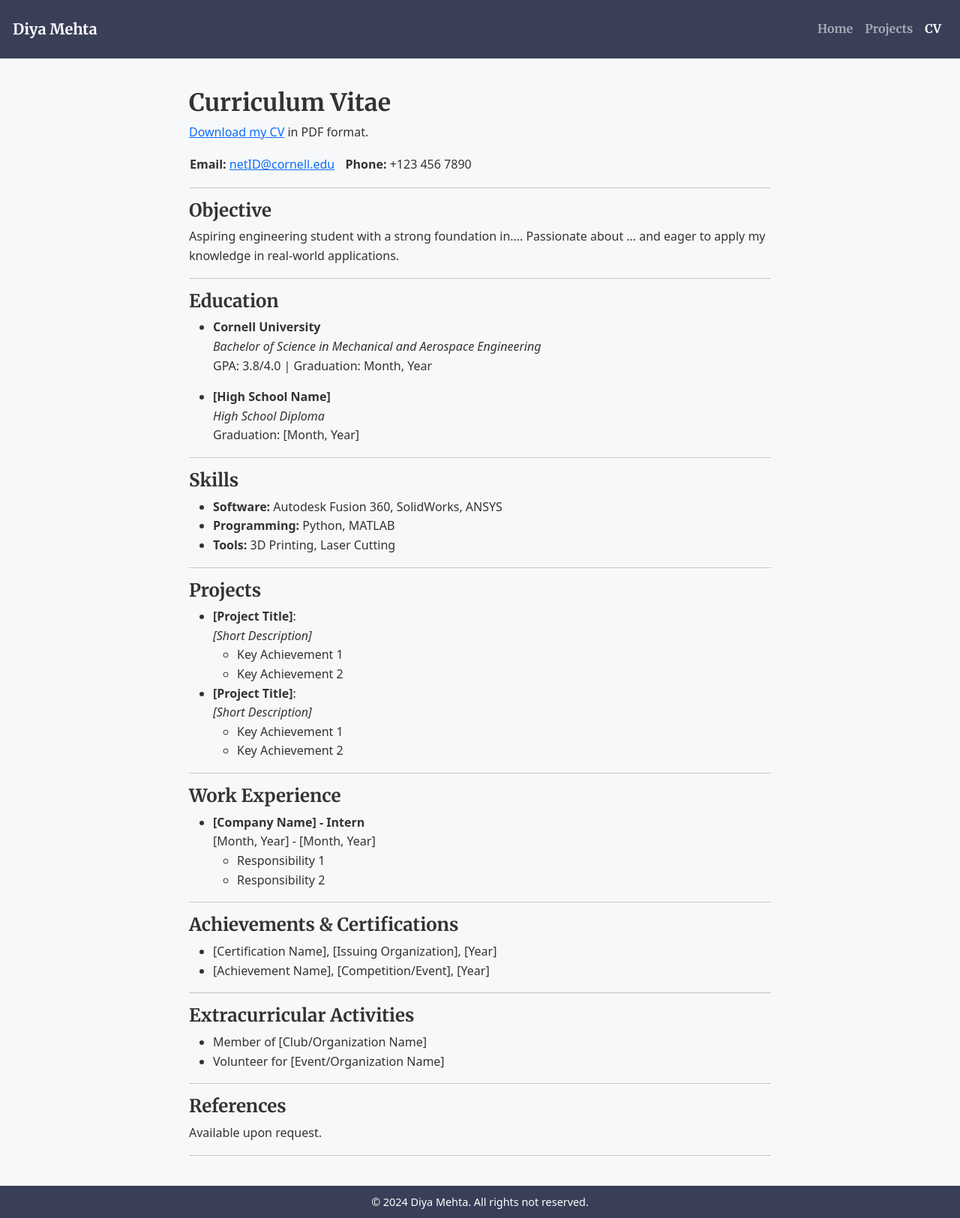
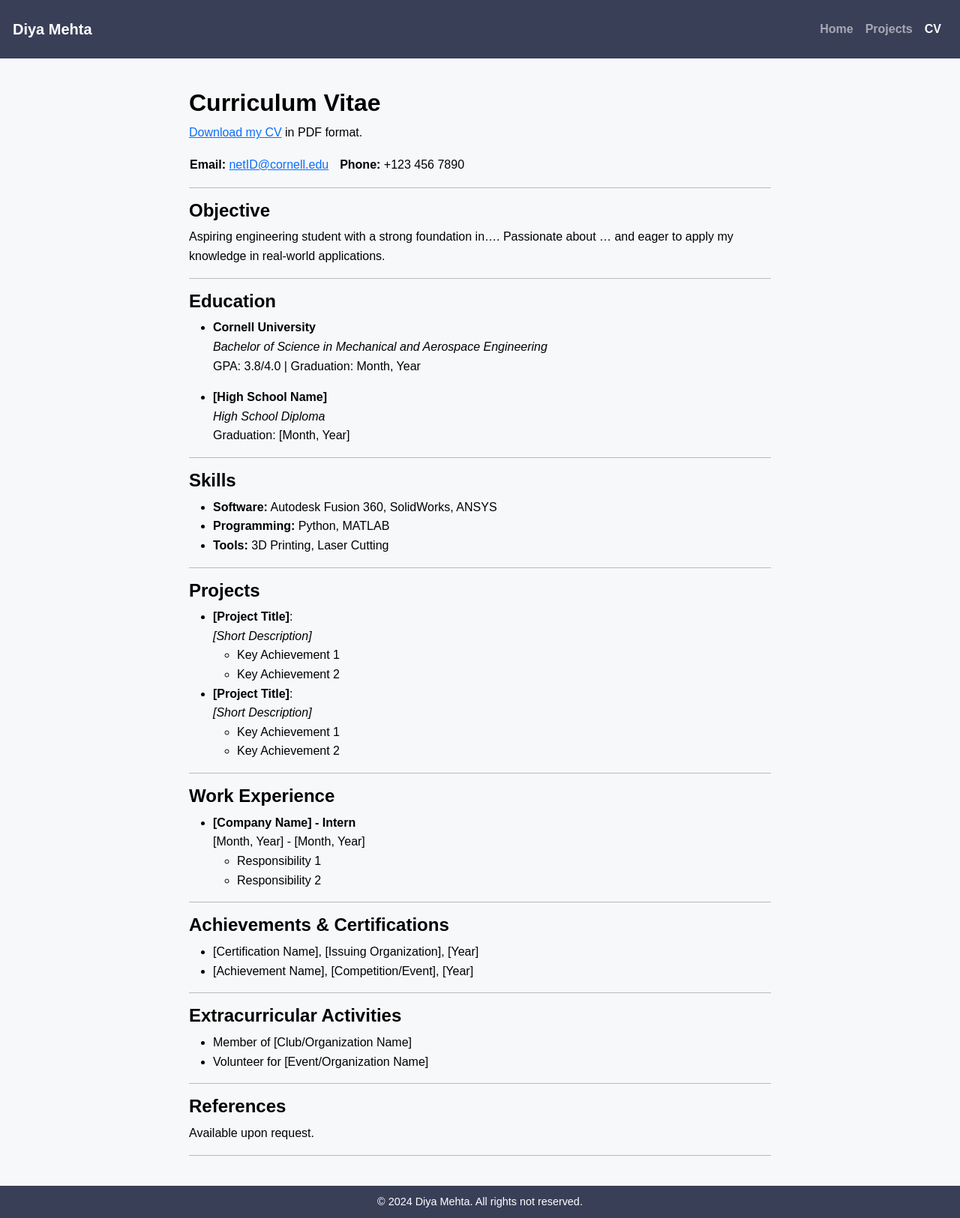
Before and after one commit to Dtm01/portfolio, a Jekyll site: the page built from _pages/cv.md, in a window 1280 px wide. Shown: the whole page at 75% size. Built offline with Jekyll 4.4.1, drawn with Linux system fonts in a browser that asks for light colours.

Commit message:
Updating fonts!

```diff
--- a/_sass/custom.scss
+++ b/_sass/custom.scss
@@ -1,7 +1,7 @@
 // Default to light theme
 $primary-color: #3a3f58;
 $background-color: #f7f8fa;
-$text-color: #333;
+$text-color: #000;
 
 // Set theme colors based on the color_scheme variable
 @if $color_scheme == 'dark' {
@@ -20,7 +20,7 @@ $text-color: #333;
 
 
 .navbar, h1, h2, h3, h4, h5, h6 {
-  font-family: 'Merriweather', serif;
+  font-family: Arial, sans-serif !important;
   font-weight: 700;
 }
 
@@ -29,7 +29,7 @@ h1 {
 }
 
 body {
-  font-family: "Open Sans", 'Montserrat', 'Helvetica Neue' sans-serif;
+  font-family: Arial, sans-serif !important;
   line-height: 1.6;
   background-color: $background-color;
   color: $text-color;
```
